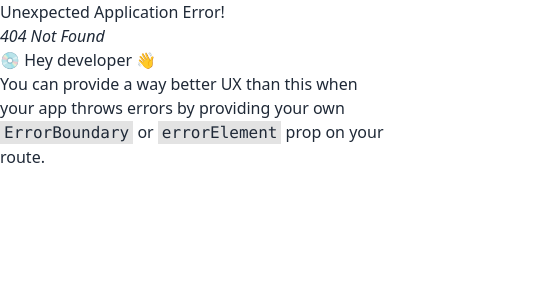
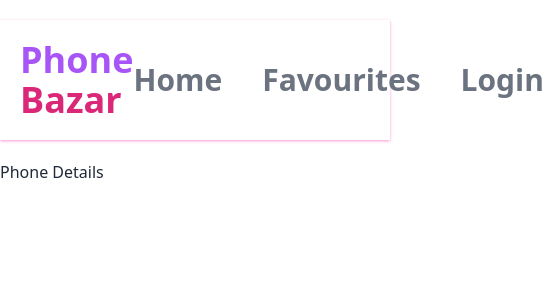
Before and after one commit to AshikurZaman01/PhoneShop-_ReactJs-Project, a React (Vite) app: page /phone/1 in a window 390 px wide. Before the commit this address had no page. Shown: the top 300 px of the page, 544 px wide, since content can reach past the window. Built offline with nearby package versions, Linux system fonts and the light colour scheme.

Commit message:
connect with phone details

```diff
--- a/src/Components/Pages/Phones/Phone.jsx
+++ b/src/Components/Pages/Phones/Phone.jsx
@@ -1,9 +1,11 @@
+import { Link } from "react-router-dom";
 
 const Phone = ({ phone }) => {
 
 
     const { id, name, image, price, description } = phone || {};
     return (
+        <Link to={`/phone/${id}`}>
             <div className="w-[200px] mx-auto flex justify-center p-5 rounded shadow shadow-gray-400 hover:transform hover:scale-[1.1] transition-all cursor-pointer">
                 <section className="space-y-4">
                     <div>
@@ -14,6 +16,7 @@ const Phone = ({ phone }) => {
                     </div>
                 </section>
             </div>
+        </Link>
     );
 };
 
--- /dev/null
+++ b/src/Components/Pages/Phones/PhoneDetails.jsx
@@ -0,0 +1,10 @@
+
+const PhoneDetails = () => {
+    return (
+        <div>
+            Phone Details
+        </div>
+    );
+};
+
+export default PhoneDetails;
--- a/src/main.jsx
+++ b/src/main.jsx
@@ -9,6 +9,7 @@ import Roots from './Components/Roots/Roots';
 import Home from './Components/Pages/Home/Home';
 import Favourites from './Components/Pages/Favourites/Favourites';
 import Login from './Components/Pages/Login/Login';
+import PhoneDetails from './Components/Pages/Phones/PhoneDetails';
 
 const router = createBrowserRouter([
   {
@@ -18,7 +19,11 @@ const router = createBrowserRouter([
       {
         path: "/",
         element: <Home></Home>,
-        loader : ()=>fetch('phones.json')
+        loader: () => fetch('phones.json')
+      },
+      {
+        path: "/phone/:id",
+        element: <PhoneDetails></PhoneDetails>
       },
       {
         path: "/favourites",
```
Lines whose indentation alone changed are shown as unchanged.
